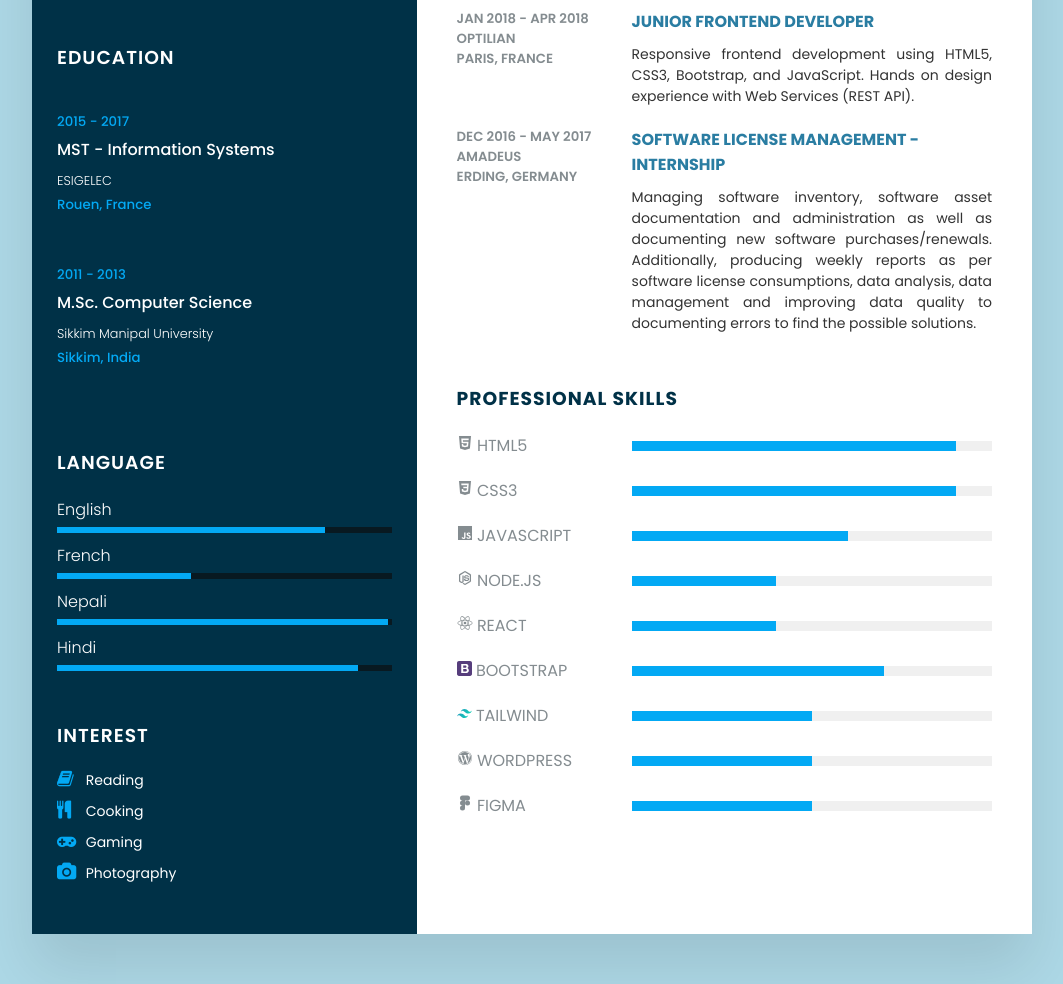
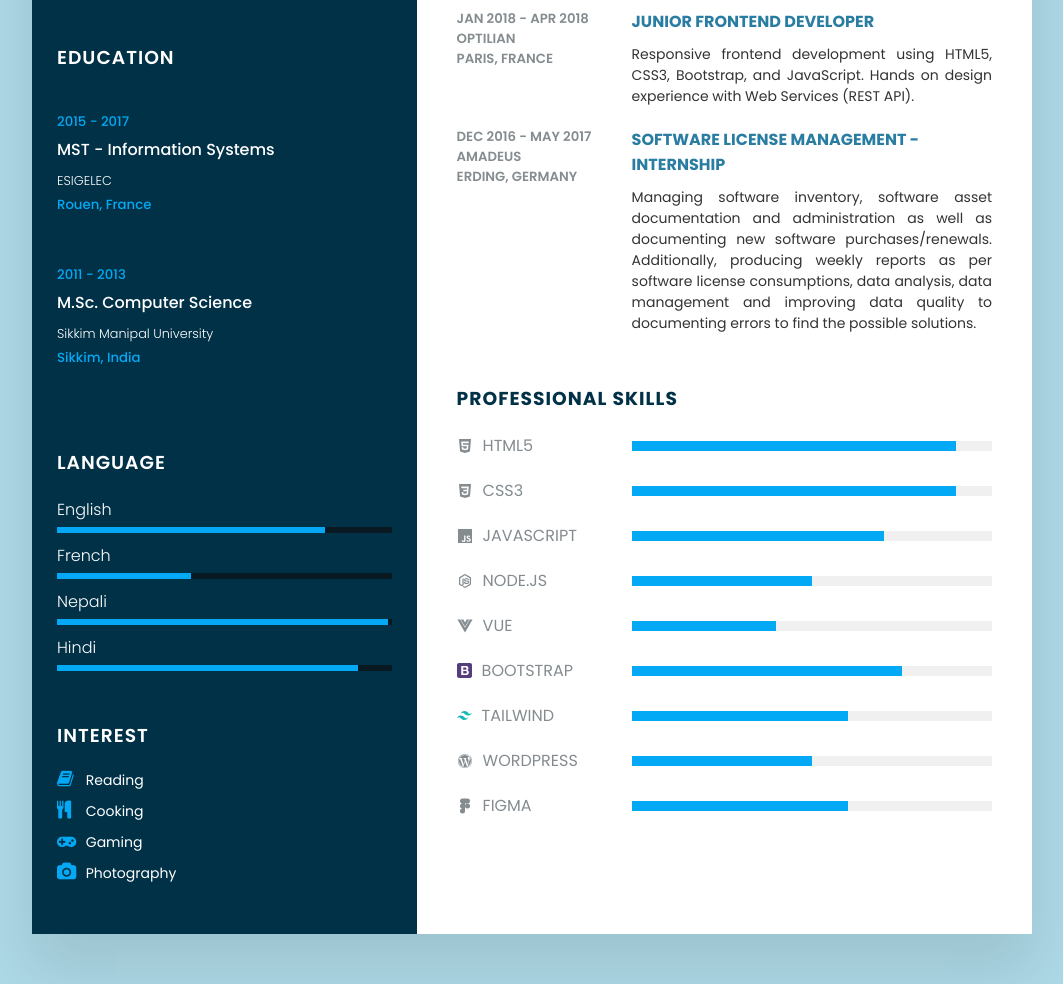
Before and after one commit to VishalThapaliya/resume, a plain HTML site: page index.html in a window 1280 px wide. Shown: the part 696-1680 px from the top of the page, without its empty margins (108-1171 px from the left). Drawn offline with nearby package versions, Linux system fonts and the light colour scheme.

Commit message:
update skills

```diff
--- a/css/style.css
+++ b/css/style.css
@@ -220,6 +220,9 @@ body {
 }
 
 .skills .box h4 {
+  display: flex;
+  align-items: center;
+  gap: 10px;
   text-transform: uppercase;
   color: #848c90;
   font-weight: 400;
--- a/index.html
+++ b/index.html
@@ -208,17 +208,17 @@
         <div class="box">
           <h4><ion-icon name="logo-javascript"></ion-icon></ion-icon> Javascript</h4>
           <div class="percent">
-            <div style="width: 60%"></div>
+            <div style="width: 70%"></div>
           </div>
         </div>
         <div class="box">
           <h4><ion-icon name="logo-nodejs"></ion-icon> Node.js</h4>
           <div class="percent">
-            <div style="width: 40%"></div>
+            <div style="width: 50%"></div>
           </div>
         </div>
         <div class="box">
-          <h4><ion-icon name="logo-react"></ion-icon> React</h4>
+          <h4><ion-icon name="logo-vue"></ion-icon> Vue</h4>
           <div class="percent">
             <div style="width: 40%"></div>
           </div>
@@ -229,7 +229,7 @@
             Bootstrap
           </h4>
           <div class="percent">
-            <div style="width: 70%"></div>
+            <div style="width: 75%"></div>
           </div>
         </div>
         <div class="box">
@@ -238,7 +238,7 @@
             Tailwind
           </h4>
           <div class="percent">
-            <div style="width: 50%"></div>
+            <div style="width: 60%"></div>
           </div>
         </div>
         <div class="box">
@@ -250,7 +250,7 @@
         <div class="box">
           <h4><ion-icon name="logo-figma"></ion-icon> Figma</h4>
           <div class="percent">
-            <div style="width: 50%"></div>
+            <div style="width: 60%"></div>
           </div>
         </div>
       </div>
```
